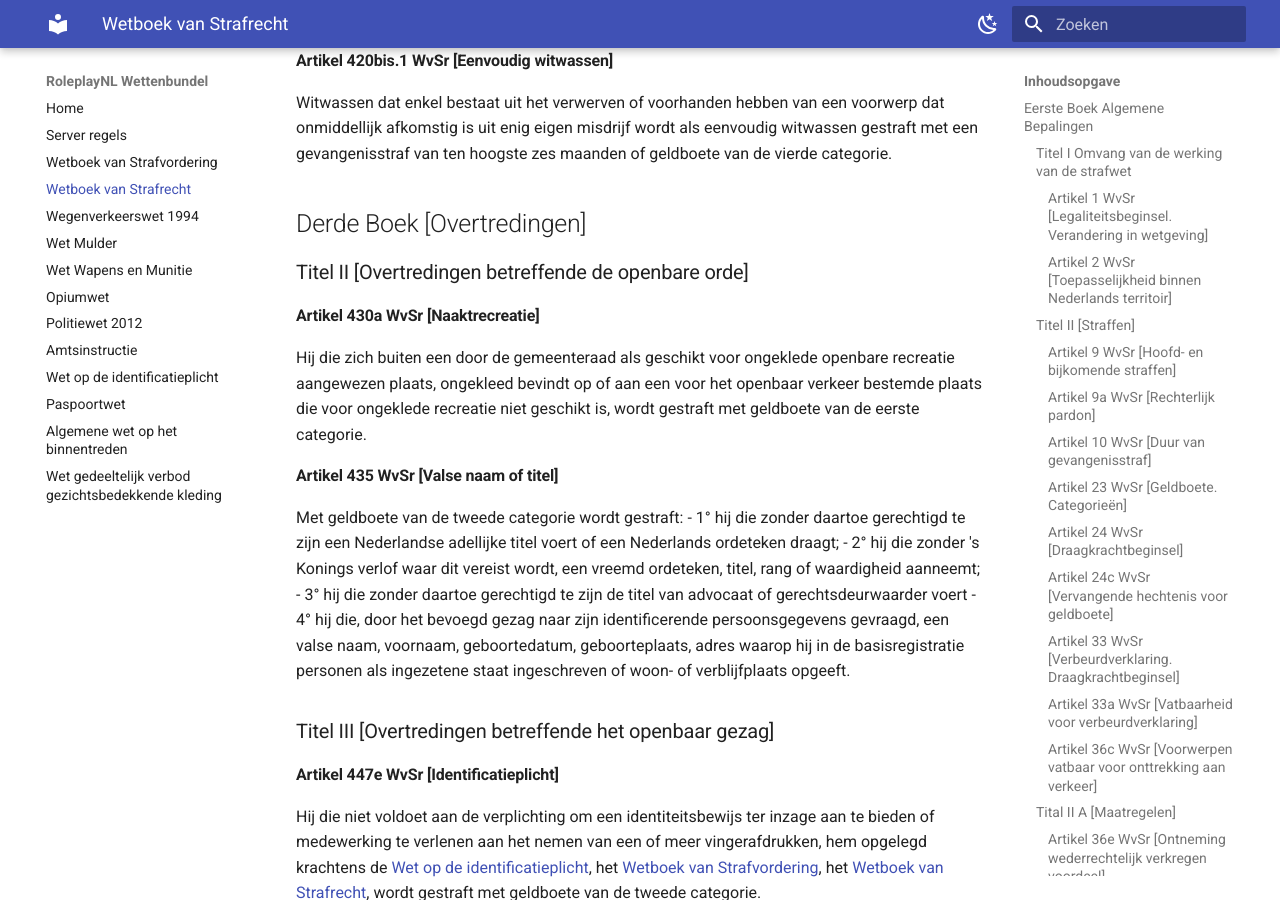
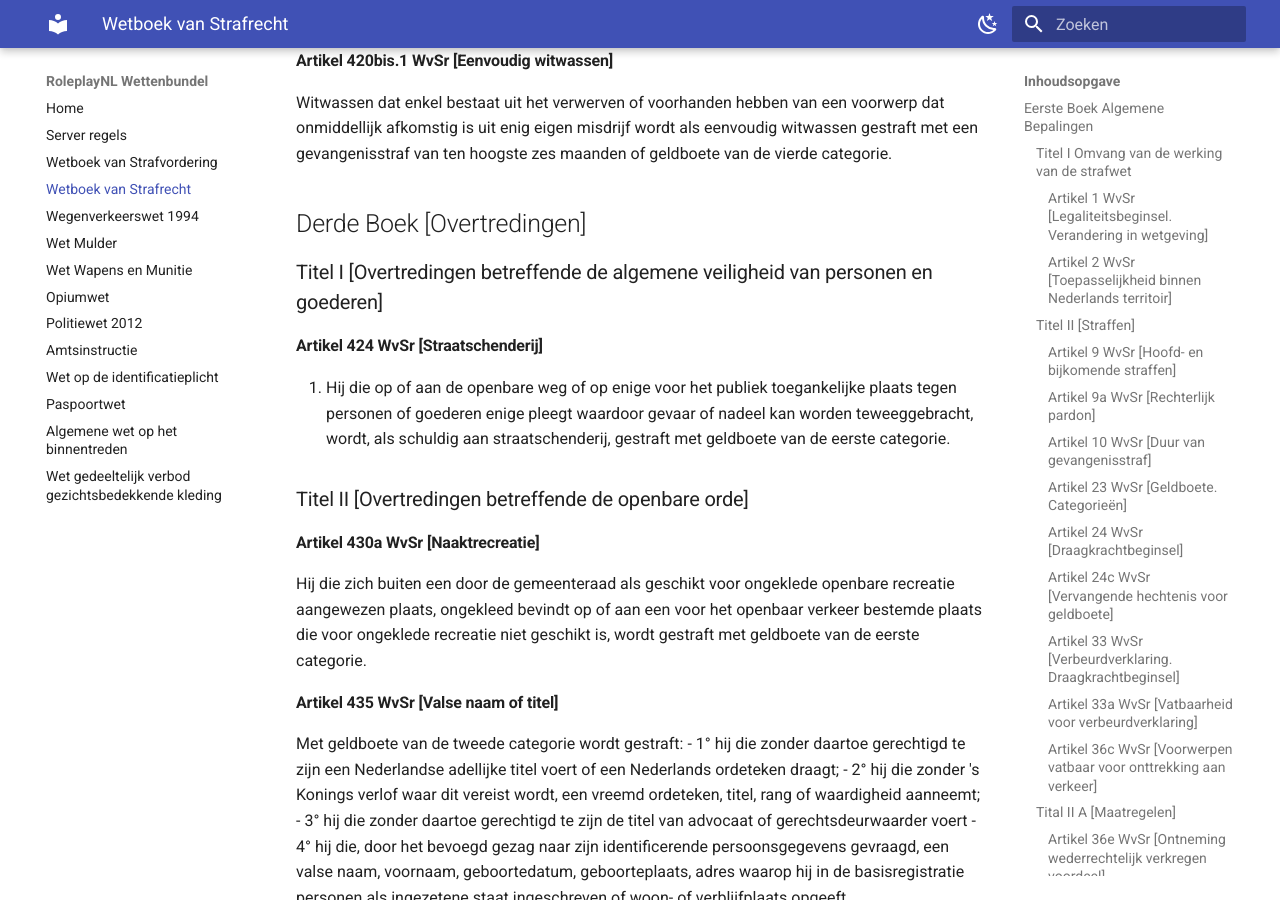
Before and after one commit to EnriqueFernandez20/FutureRP-Wettenbundel, an MkDocs documentation site: the page built from docs/wetboek-van-strafrecht.md, in a window 1280 px wide and 900 px high, scrolled down 25161 px. Built offline with MkDocs 1.6.1 and Material for MkDocs 9.7.7, drawn with Linux system fonts in a browser that asks for light colours.

Commit message:
artikel 424 wvsr

```diff
--- a/docs/wetboek-van-strafrecht.md
+++ b/docs/wetboek-van-strafrecht.md
@@ -488,6 +488,10 @@ Hij die van het plegen van opzetheling een gewoonte maakt, wordt gestraft met ge
 Witwassen dat enkel bestaat uit het verwerven of voorhanden hebben van een voorwerp dat onmiddellijk afkomstig is uit enig eigen misdrijf wordt als eenvoudig witwassen gestraft met een gevangenisstraf van ten hoogste zes maanden of geldboete van de vierde categorie.
 
 ## Derde Boek [Overtredingen]
+### Titel I [Overtredingen betreffende de algemene veiligheid van personen en goederen]
+#### Artikel 424 WvSr [Straatschenderij]
+1. Hij die op of aan de openbare weg of op enige voor het publiek toegankelijke plaats tegen personen of goederen enige pleegt waardoor gevaar of nadeel kan worden teweeggebracht, wordt, als schuldig aan straatschenderij, gestraft met geldboete van de eerste categorie.
+
 ### Titel II [Overtredingen betreffende de openbare orde]
 #### Artikel 430a WvSr [Naaktrecreatie]
 Hij die zich buiten een door de gemeenteraad als geschikt voor ongeklede openbare recreatie aangewezen plaats, ongekleed bevindt op of aan een voor het openbaar verkeer bestemde plaats die voor ongeklede recreatie niet geschikt is, wordt gestraft met geldboete van de eerste categorie.
```
